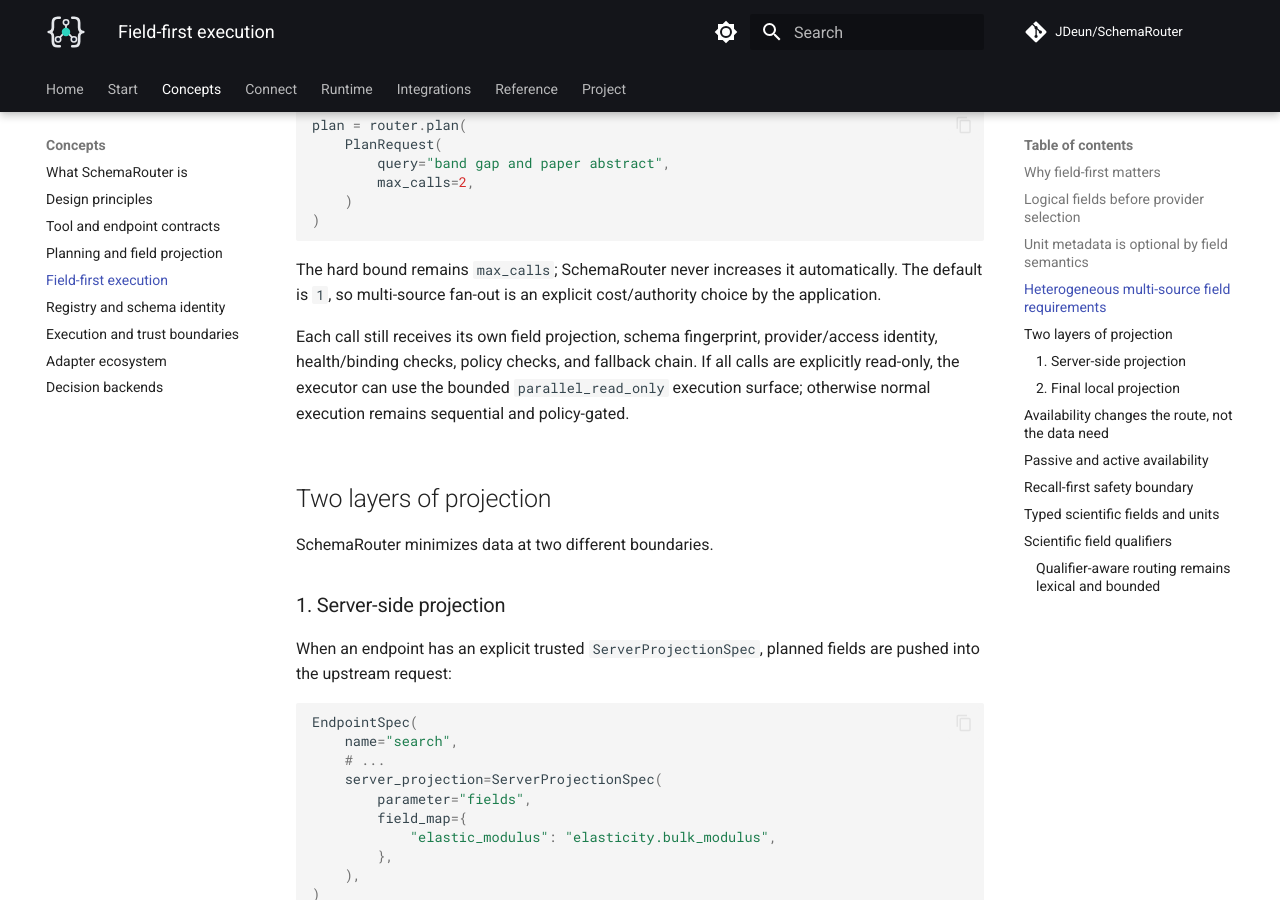
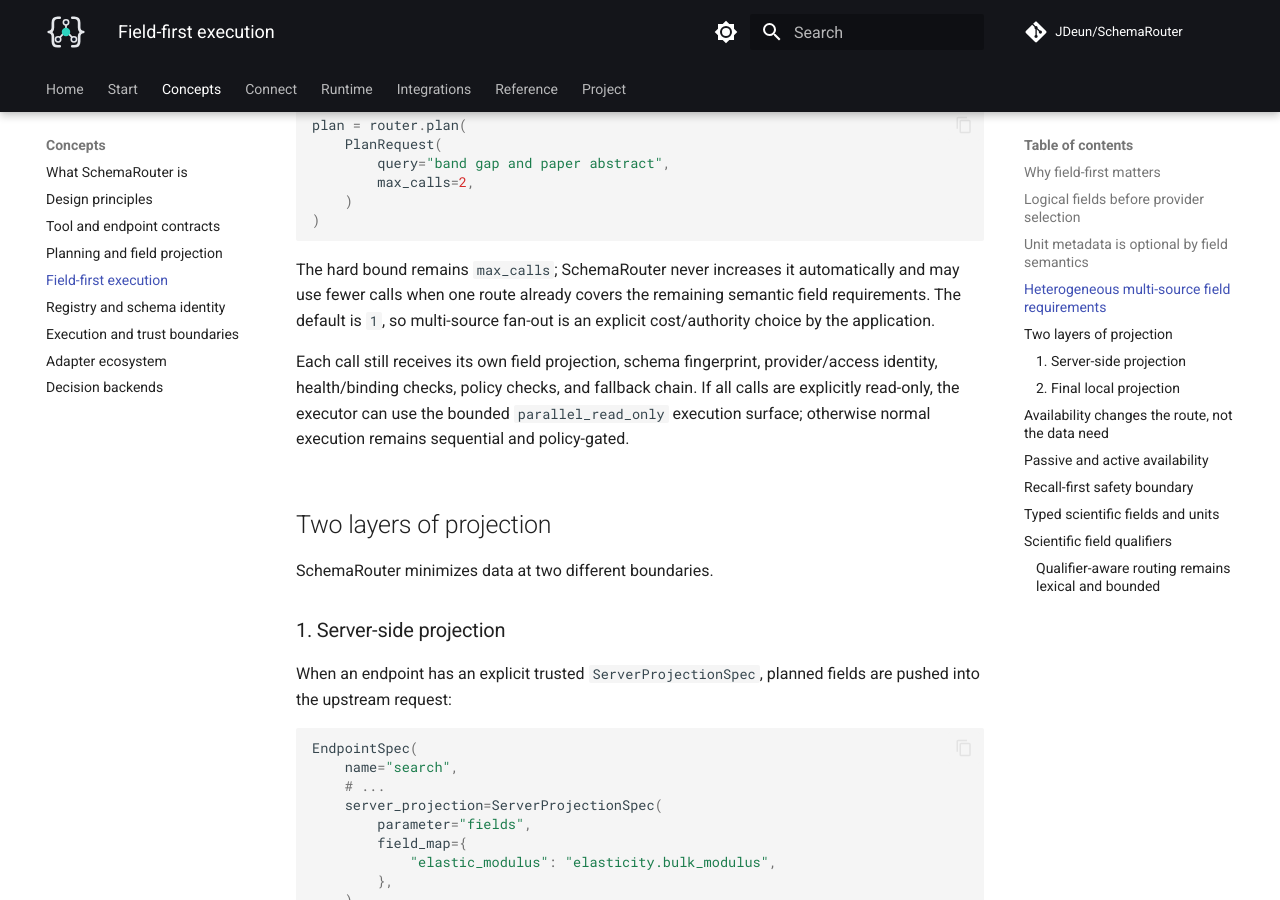
Before and after one commit to JDeun/SchemaRouter, an MkDocs documentation site: the page built from docs/concepts/field-first-execution.md, in a window 1280 px wide and 900 px high, scrolled down 2504 px. Built offline with MkDocs 1.6.1 and Material for MkDocs 9.7.7, drawn with Linux system fonts in a browser that asks for light colours; comment, search, counter and statistics services are not loaded.

Commit message:
docs: explain max-calls as a coverage bound

````diff
--- a/docs/concepts/field-first-execution.md
+++ b/docs/concepts/field-first-execution.md
@@ -110,8 +110,9 @@ plan = router.plan(
 )
 ```
 
-The hard bound remains `max_calls`; SchemaRouter never increases it automatically. The default is
-`1`, so multi-source fan-out is an explicit cost/authority choice by the application.
+The hard bound remains `max_calls`; SchemaRouter never increases it automatically and may use fewer
+calls when one route already covers the remaining semantic field requirements. The default is `1`,
+so multi-source fan-out is an explicit cost/authority choice by the application.
 
 Each call still receives its own field projection, schema fingerprint, provider/access identity,
 health/binding checks, policy checks, and fallback chain. If all calls are explicitly read-only,
````
